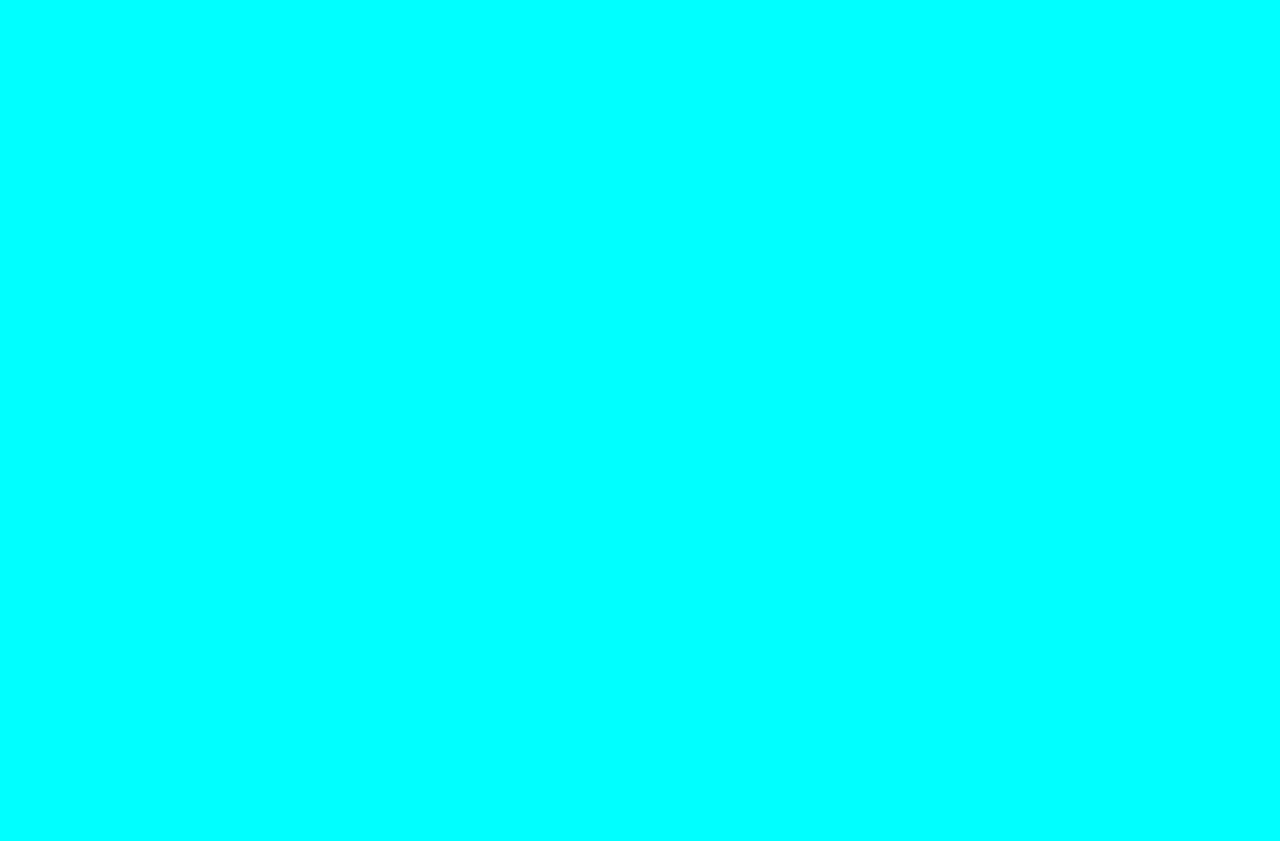
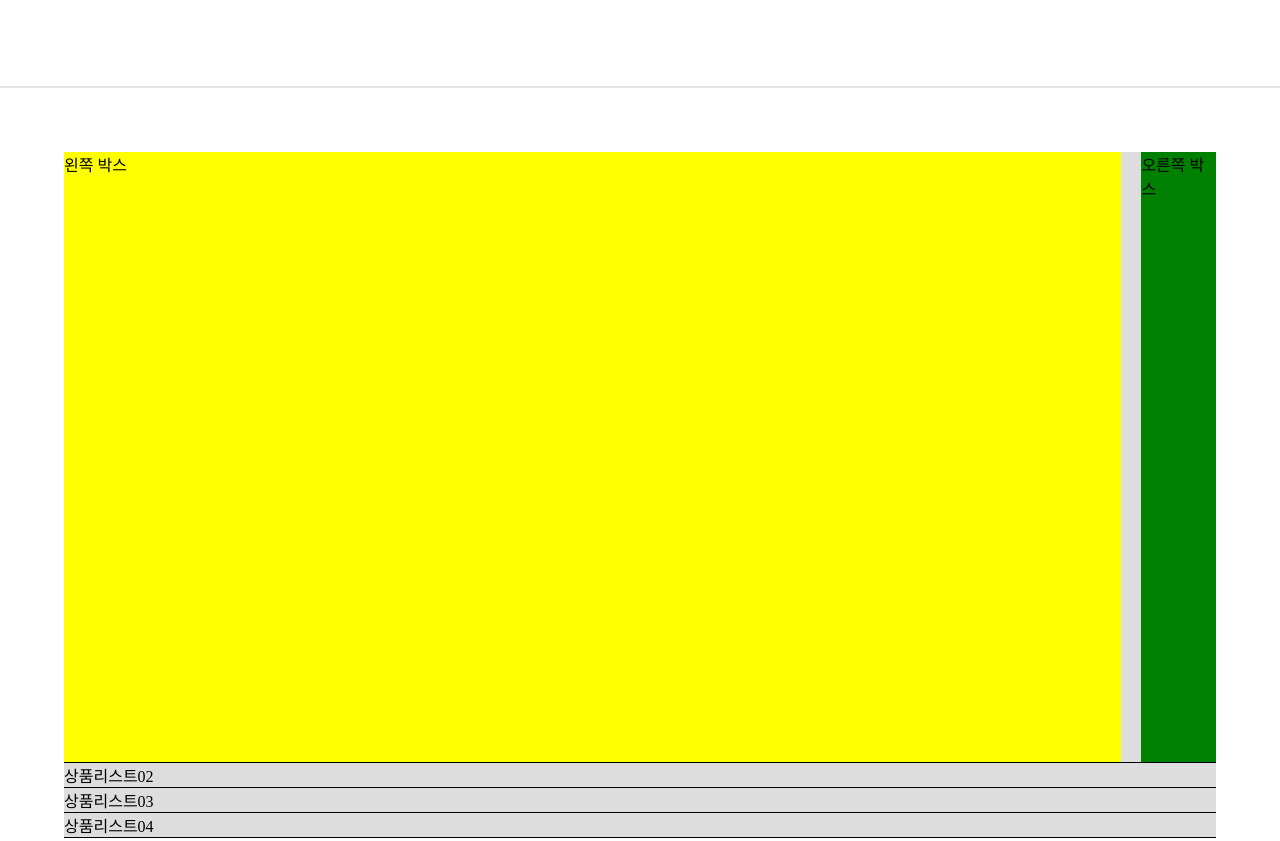
Before and after one commit to ieunsu208/UIUX_Figma, a plain HTML site: page 6일차 연습파일/index.html in a window 1280 px wide. Shown: the top 841 px of the page. Before the commit the page ends 800 px from the top, so only its background shows below. Drawn offline with Linux system fonts and the light colour scheme; files that its build step writes are made by us from their sources.

Commit message:
6일차 연습파일 마무리

```diff
--- a/6일차 연습파일/index.html
+++ b/6일차 연습파일/index.html
@@ -10,6 +10,21 @@
     <link rel="stylesheet" href="normal.css">
 </head>
 <body>
+    <!-- 상단바 -->
+    <header></header>
 
+    <!-- 메인 컨텐츠 -->
+    <main>
+        <section class="sct-01">
+            <div class="sct01-left">왼쪽 박스</div>
+            <div class="sct01-right">오른쪽 박스</div>
+        </section>
+        <section class="sct-02">상품리스트02</section>
+        <section class="sct-03">상품리스트03</section>
+        <section class="sct-04">상품리스트04</section>
+    </main>
+
+    <!-- 하단바 -->
+    <footer></footer>
 </body>
 </html>
--- a/6일차 연습파일/style.css
+++ b/6일차 연습파일/style.css
@@ -1,3 +1,35 @@
-body {
-    background-color: aqua
+/* 상단바 */
+header {
+    border-bottom: 2px solid #e3e3e3;
+    height: 86px;
 }
+
+/* 메인 컨텐츠 */
+main {
+    border-bottom: 2px dashed #e3e3e3;
+    height: 2526px;
+    padding: 64px;
+}
+
+.sct-01, .sct-02, .sct-03, .sct-04 {
+    background-color: #dddddd;
+    border-bottom: 1px solid #000;
+}
+.sct-01 {
+    display: flex;
+    gap: 20px;
+}
+.sct01-left {
+    width: 1100px; height: 610px;
+    background-color: yellow;
+}
+.sct01-right {
+    background-color: green;
+    flex-grow: 1;
+}
+
+/* 하단바 */
+footer {
+    border-bottom: 2px solid #e3e3e3;
+    height: 68px;
+}
```
